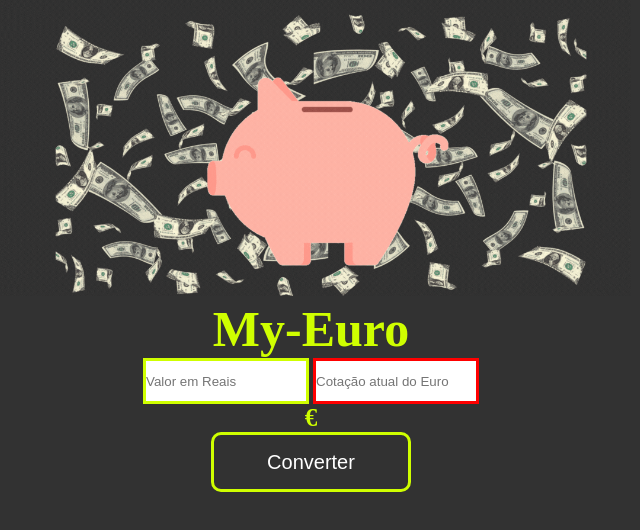
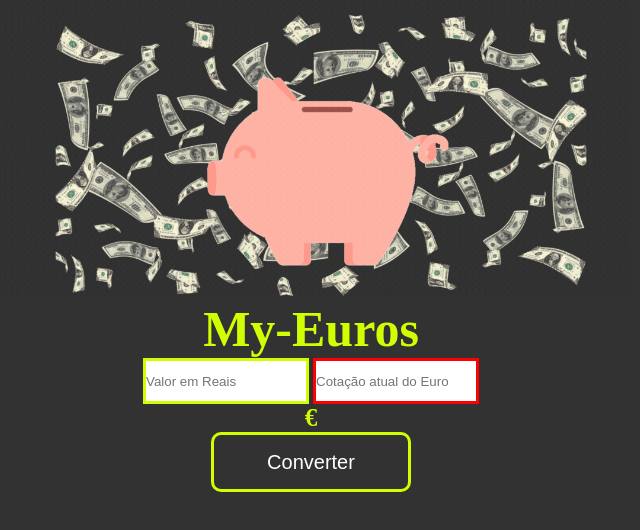
Before and after one commit to RonaldoNobrega1/Conversor-de-moeda, a plain HTML site: page index.html in a window 1280 px wide. Shown: the whole page, without its empty margins (329-969 px from the left). Drawn offline with Linux system fonts and the light colour scheme.

Commit message:
Alteração H1

```diff
--- a/index.html
+++ b/index.html
@@ -9,7 +9,7 @@
 </head>
 <body>
     <img src="./my-dolar.gif">
-    <h1>My-Euro</h1>
+    <h1>My-Euros</h1>
 
     <div>
         <input id="buttonReal" type="number" placeholder="Valor em Reais">
```
